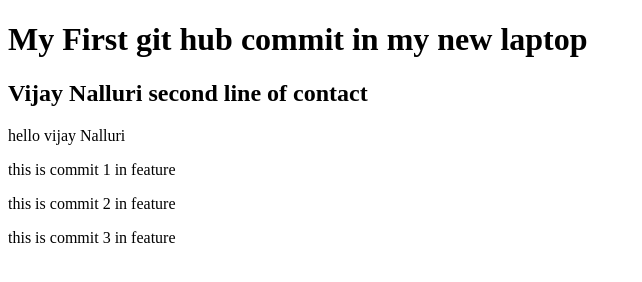
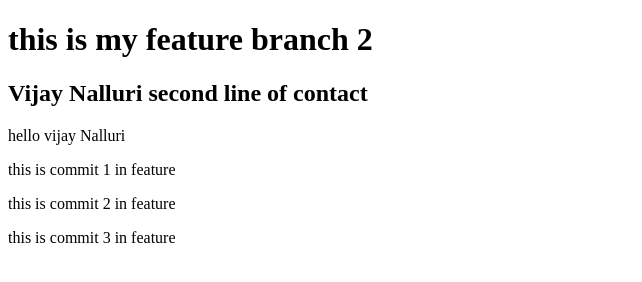
Before and after one commit to vijaynalluri/git_practice, a plain HTML site: page index.html in a window 1280 px wide. Shown: the whole page, without its empty margins (0-642 px from the left). Drawn offline with Linux system fonts and the light colour scheme.

Commit message:
Update index.html commit 1 f2

```diff
--- a/index.html
+++ b/index.html
@@ -6,7 +6,7 @@
     <title>Document</title>
 </head>
 <body>
-    <h1>My First git hub commit in my new laptop</h1>
+    <h1>this is my feature branch 2</h1>
     <h2>Vijay Nalluri second line of contact</h2>
     <p>
         hello vijay Nalluri
```
